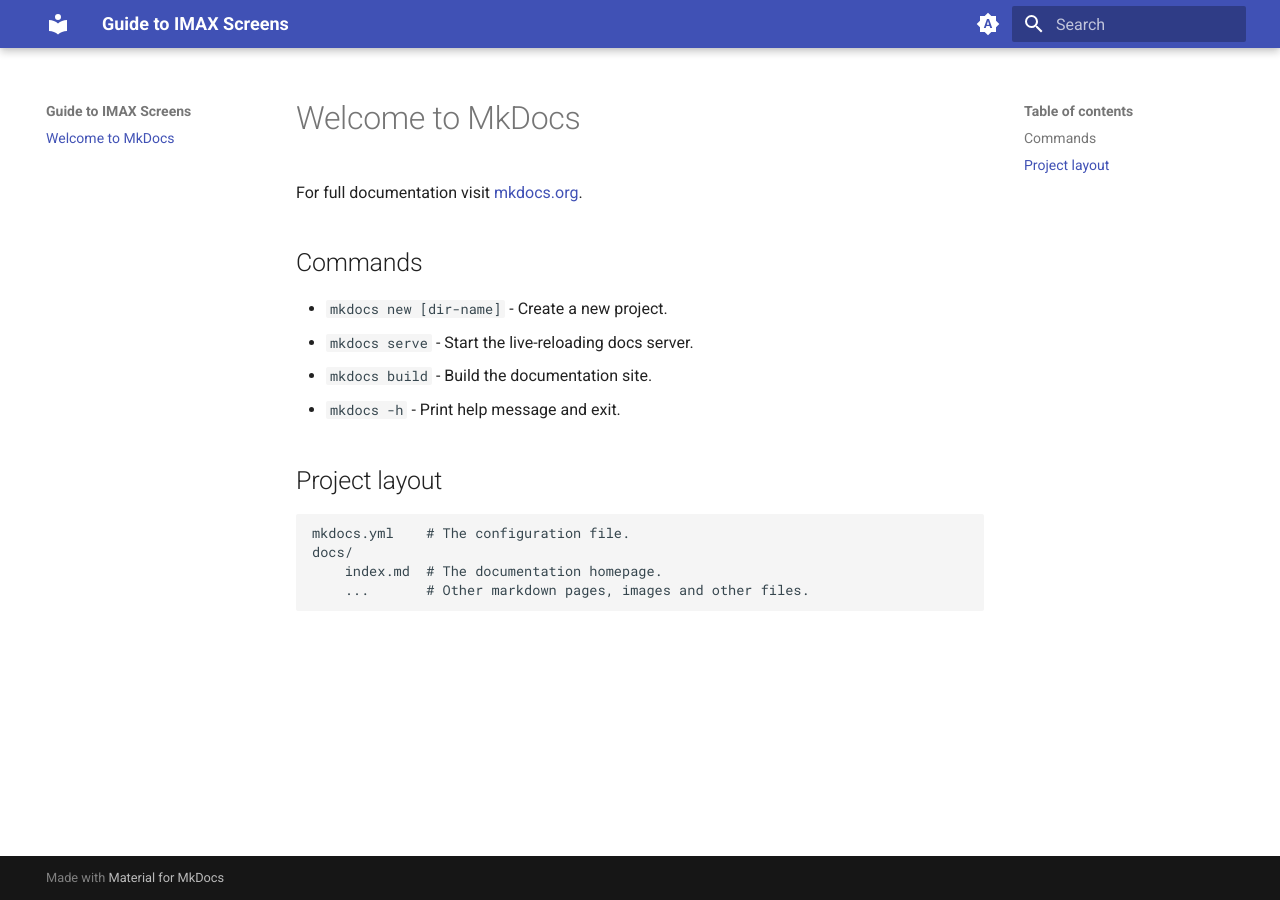
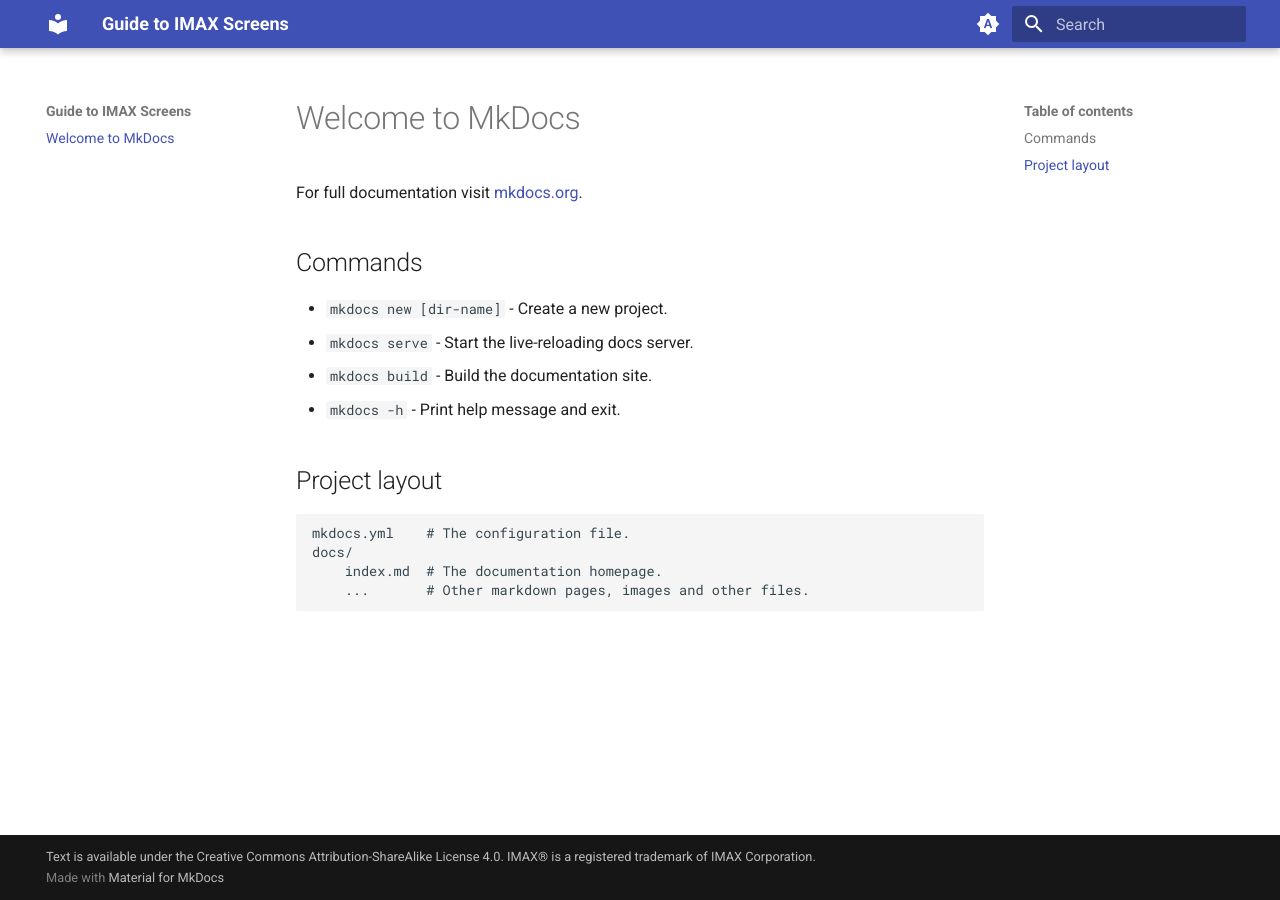
Before and after one commit to r-imax/imaxguide, an MkDocs documentation site: the page built from docs/index.md, in a window 1280 px wide. Built offline with MkDocs 1.6.1 and Material for MkDocs 9.7.7, drawn with Linux system fonts in a browser that asks for light colours.

Commit message:
Add Copyright notice for text and trademark

```diff
--- a/mkdocs.yml
+++ b/mkdocs.yml
@@ -1,5 +1,7 @@
 site_name: Guide to IMAX Screens
 site_url: https://mydomain.org/
+copyright: Text is available under the Creative Commons Attribution-ShareAlike License 4.0. IMAX® is a registered trademark of IMAX Corporation.
+
 theme:
   name: material
   palette:
```
